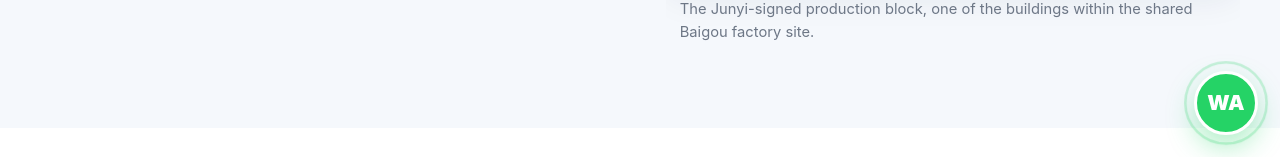
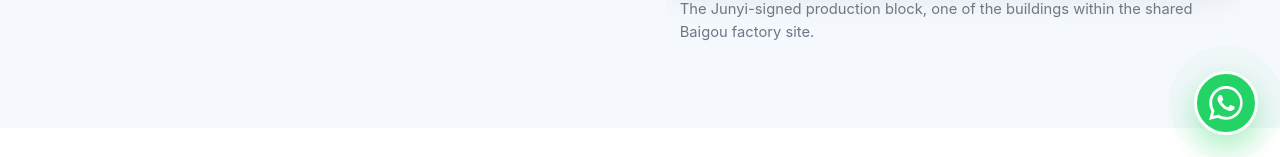
Before and after one commit to badnd/junyibags-site, a Next.js app: page /about in a window 1280 px wide. Shown: the part 643-800 px from the top of the page. Built offline with nearby package versions, Linux system fonts and the light colour scheme; no server answers.

Commit message:
fix: show WhatsApp icon and visible contact ripple

```diff
--- a/src/app/globals.css
+++ b/src/app/globals.css
@@ -386,10 +386,14 @@ main > section:nth-of-type(n+2){content-visibility:auto;contain-intrinsic-size:a
 
 .contact-ball{position:fixed;z-index:90;width:64px;height:64px;border-radius:50%;display:grid;place-items:center;background:var(--accent);color:#fff;border:3px solid #fff;box-shadow:0 12px 28px rgba(37,211,102,.36);font-size:1.3rem;font-weight:900;cursor:grab;touch-action:pan-y;user-select:none}.contact-ball:active{cursor:grabbing}.contact-ball:focus-visible{outline:3px solid #f4b942;outline-offset:3px}@media(max-width:600px){.contact-ball{width:58px;height:58px}}
 
-/* Shared four-site contact pulse */
+/* Shared four-site WhatsApp contact presentation */
 .contact-ball{isolation:isolate;overflow:visible}
-.contact-ball::before,.contact-ball::after{content:"";position:absolute;inset:-4px;border-radius:50%;border:2px solid rgba(37,211,102,.55);pointer-events:none;animation:contact-ball-pulse 2.2s ease-out infinite}
-.contact-ball::after{animation-delay:1.1s}
-.contact-ball>span{position:relative;z-index:1}
-@keyframes contact-ball-pulse{0%{transform:scale(.9);opacity:.75}75%,100%{transform:scale(1.75);opacity:0}}
-@media(prefers-reduced-motion:reduce){.contact-ball::before,.contact-ball::after{animation:none;opacity:0}}
+.contact-ball::before,.contact-ball::after{content:"";position:absolute;inset:-2px;border-radius:50%;background:rgba(37,211,102,.42);pointer-events:none;z-index:-1;transform:scale(.86);opacity:0;animation:contact-ball-ripple 2.4s cubic-bezier(.22,.61,.36,1) infinite}
+.contact-ball::after{animation-delay:1.2s}
+.whatsapp-icon{position:relative;z-index:1;width:34px;height:34px;display:block;fill:currentColor}
+.contact-tooltip{position:absolute;z-index:2;top:50%;right:calc(100% + 12px);transform:translate(4px,-50%);opacity:0;visibility:hidden;white-space:nowrap;padding:8px 11px;background:#17211d;color:#fff;font-size:.82rem;font-weight:700;line-height:1;box-shadow:0 6px 18px rgba(0,0,0,.2);pointer-events:none;transition:opacity .16s ease,transform .16s ease,visibility .16s}
+.contact-ball[data-side="left"] .contact-tooltip{right:auto;left:calc(100% + 12px);transform:translate(-4px,-50%)}
+@media(hover:hover) and (pointer:fine){.contact-ball:hover .contact-tooltip,.contact-ball:focus-visible .contact-tooltip{opacity:1;visibility:visible;transform:translate(0,-50%)}}
+@keyframes contact-ball-ripple{0%{transform:scale(.86);opacity:0}12%{opacity:.72}80%,100%{transform:scale(1.9);opacity:0}}
+@media(prefers-reduced-motion:reduce){.contact-ball::before,.contact-ball::after{animation:none;display:none}}
+@media(max-width:600px){.whatsapp-icon{width:31px;height:31px}.contact-tooltip{display:none}}
--- a/src/components/FloatingContactBall.js
+++ b/src/components/FloatingContactBall.js
@@ -30,6 +30,7 @@ export function FloatingContactBall({ siteName }) {
     [siteName],
   );
   const href = `https://wa.me/8615102249548?text=${encodeURIComponent(message)}`;
+  const side = position && position.x + BALL_SIZE / 2 < window.innerWidth / 2 ? 'left' : 'right';
 
   useEffect(() => {
     setPosition(defaultPosition());
@@ -125,7 +126,7 @@ export function FloatingContactBall({ siteName }) {
       target="_blank"
       rel="noopener"
       aria-label="Contact us on WhatsApp"
-      title="Contact us on WhatsApp"
+      data-side={side}
       style={position ? { left: position.x, top: position.y } : undefined}
       onPointerDown={onPointerDown}
       onPointerMove={onPointerMove}
@@ -136,7 +137,11 @@ export function FloatingContactBall({ siteName }) {
       }}
       onDragStart={(event) => event.preventDefault()}
     >
-      <span aria-hidden="true">WA</span>
+      {/* WhatsApp brand glyph from Simple Icons (CC0-1.0). */}
+      <svg className="whatsapp-icon" viewBox="0 0 24 24" aria-hidden="true" focusable="false">
+        <path d="M17.472 14.382c-.297-.149-1.758-.867-2.03-.967-.273-.099-.471-.148-.67.15-.197.297-.767.966-.94 1.164-.173.199-.347.223-.644.075-.297-.15-1.255-.463-2.39-1.475-.883-.788-1.48-1.761-1.653-2.059-.173-.297-.018-.458.13-.606.134-.133.298-.347.446-.52.149-.174.198-.298.298-.497.099-.198.05-.371-.025-.52-.075-.149-.669-1.612-.916-2.207-.242-.579-.487-.5-.669-.51-.173-.008-.371-.01-.57-.01-.198 0-.52.074-.792.372-.272.297-1.04 1.016-1.04 2.479s1.065 2.875 1.213 3.074c.149.198 2.095 3.2 5.076 4.487.709.306 1.262.489 1.694.626.712.226 1.36.194 1.872.118.571-.085 1.758-.719 2.006-1.413.248-.694.248-1.289.173-1.413-.074-.124-.272-.198-.57-.347m-5.421 7.403h-.004a9.87 9.87 0 0 1-5.031-1.378l-.361-.214-3.741.981.998-3.648-.235-.374a9.86 9.86 0 0 1-1.51-5.26c.001-5.45 4.436-9.884 9.888-9.884a9.82 9.82 0 0 1 7.021 2.91 9.825 9.825 0 0 1 2.9 7.024c-.002 5.45-4.436 9.884-9.885 9.884m8.413-18.297A11.815 11.815 0 0 0 12.05 0C5.495 0 .16 5.335.157 11.892c0 2.096.547 4.142 1.588 5.945L.057 24l6.101-1.6a11.882 11.882 0 0 0 5.69 1.448h.005c6.554 0 11.89-5.335 11.893-11.893a11.821 11.821 0 0 0-3.48-8.413Z" />
+      </svg>
+      <span className="contact-tooltip" aria-hidden="true">Chat on WhatsApp</span>
     </a>
   );
 }
```
